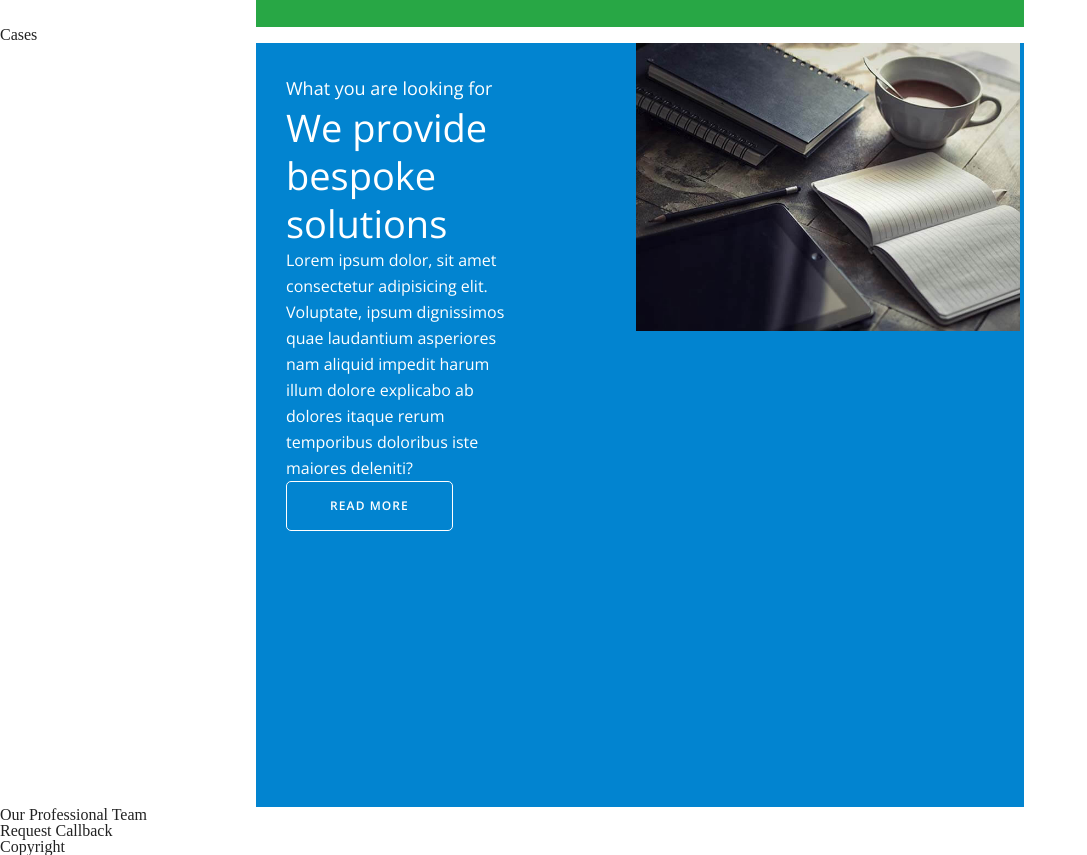
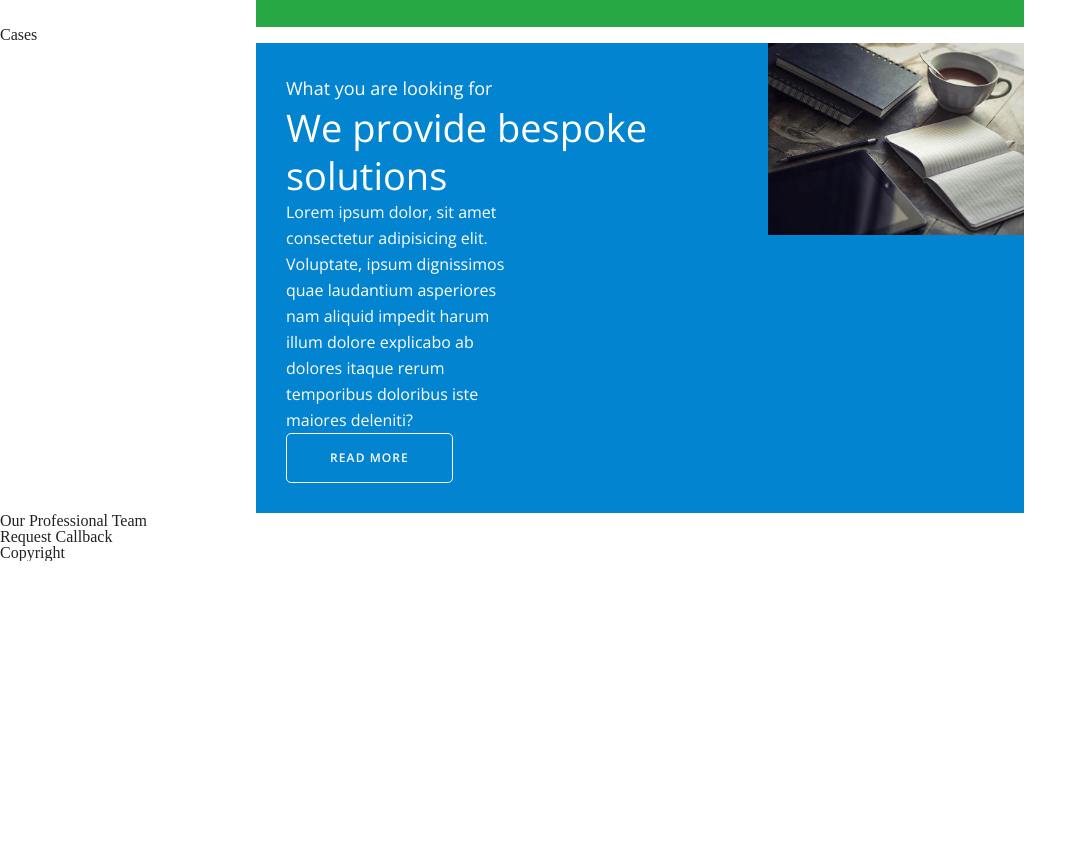
Before and after one commit to vognuk/task-goweb-landing, a website built with Parcel: page src/index.html in a window 1280 px wide. Shown: the part 1856-2711 px from the top of the page, without its empty margins (0-1087 px from the left). After the commit the page ends 2417 px from the top, so only its background shows below. Built offline with nearby package versions, Linux system fonts and the light colour scheme.

Commit message:
Blog  changed.

```diff
--- a/src/sass/layouts/_blog.scss
+++ b/src/sass/layouts/_blog.scss
@@ -16,7 +16,7 @@
 
 .blog__photo {
     width: 320px;
-    height: 220px;
+    // height: 220px;
 
     background-image: url(../images//images/home/blog.jpg);
     background-repeat: no-repeat;
@@ -24,7 +24,7 @@
 
     @media screen and (min-width: $tablet-size) {
         width: 384px;
-        height: 764px;
+        // height: 764px;
 
         background-image: url(../images/images/home/blog@2x.jpg);
         // margin-bottom: 30px;
@@ -38,7 +38,7 @@
 
         @media screen and (min-width: $desktop-size) {
             width: 680px;
-        height: 460px;
+            // height: 517px;
 
             background-image: url(../images/images/home/blog@2x.jpg);
             margin-right: 30px;
@@ -57,6 +57,16 @@
     flex-direction: column;
     width: 320px;
     margin: 30px;
+
+    @media screen and (min-width: $desktop-size) {
+
+    }
+
+    @media screen and (min-width: $tablet-size) {
+        display: inline;
+        width: 680px;
+        // height: 517px;
+    }
 }
 
 .blog__text-main{
```
Lines whose indentation alone changed are shown as unchanged.
